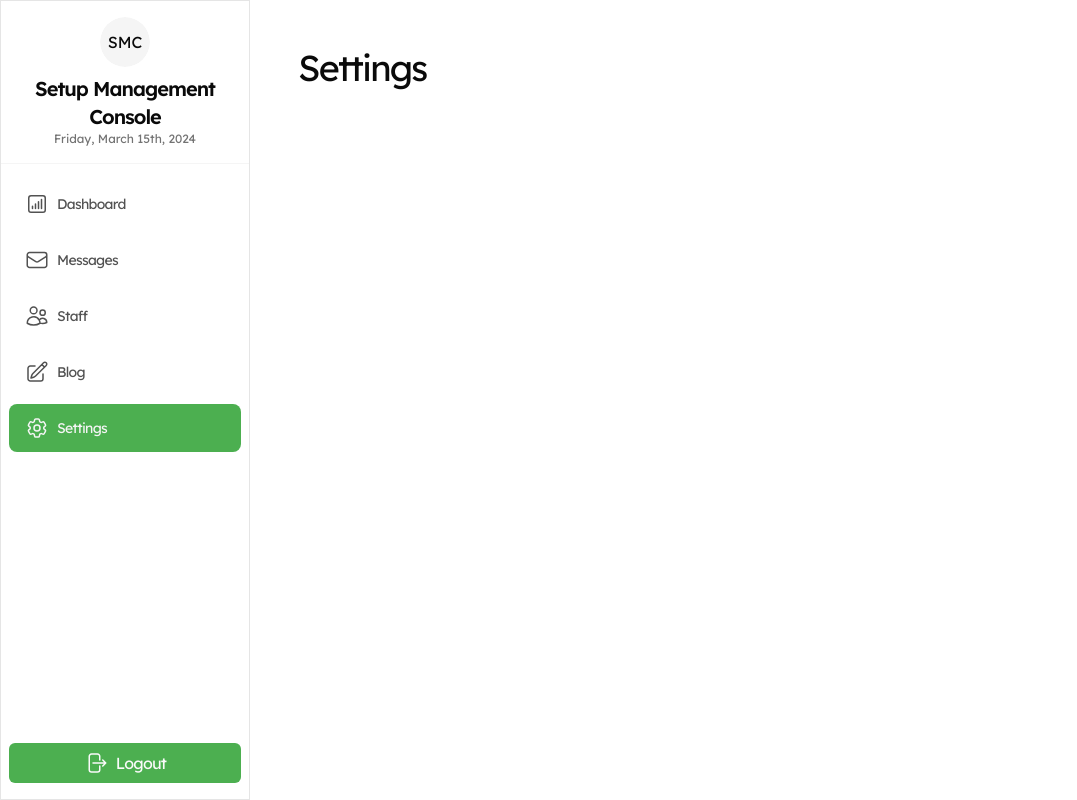
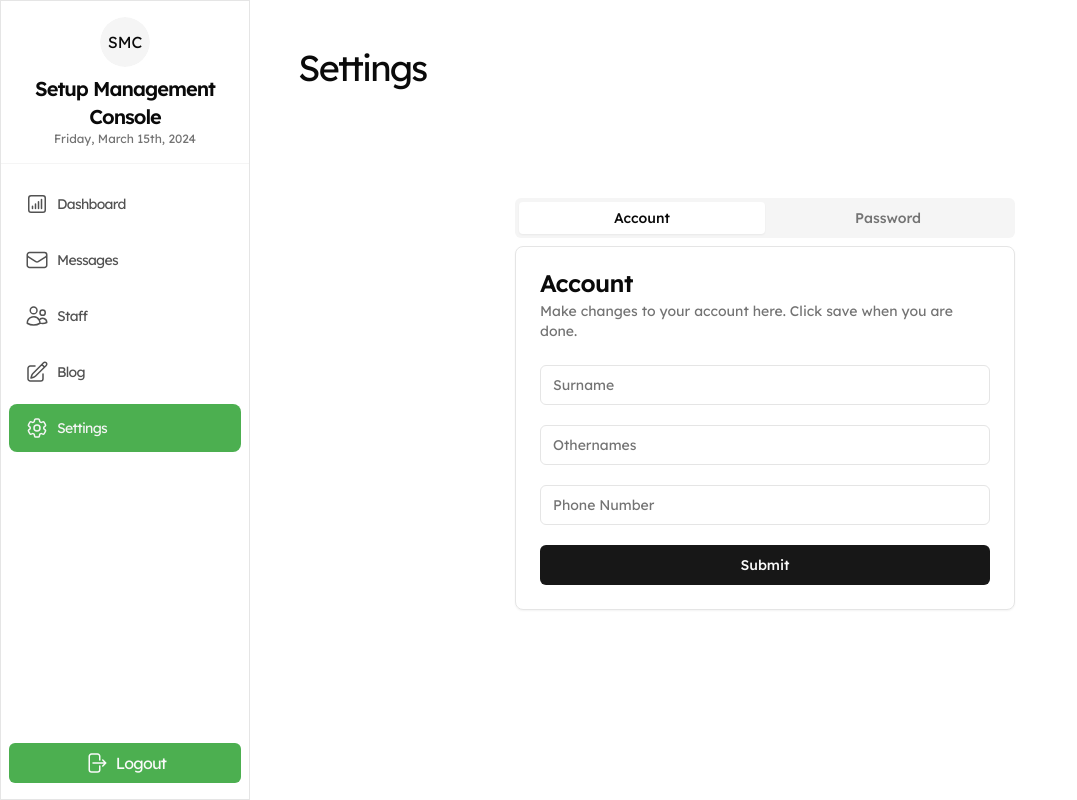
Before and after one commit to tech-threee/smc-swiftcare, a Next.js app: page /settings in a window 1280 px wide. Shown: the whole page, without its empty margins (0-1077 px from the left). Built offline with nearby package versions, Linux system fonts and the light colour scheme; no server answers.

Commit message:
update user form

```diff
--- a/src/app/(main)/settings/page.tsx
+++ b/src/app/(main)/settings/page.tsx
@@ -1,5 +1,56 @@
+import {
+    Tabs,
+    TabsContent,
+    TabsList,
+    TabsTrigger,
+} from "@/components/ui/tabs";
+import {
+    Card,
+    CardContent,
+    CardDescription,
+    CardFooter,
+    CardHeader,
+    CardTitle,
+} from "@/components/ui/card";
+import UpdateUserForm from "@/components/forms/update-user-form";
+import ChangePasswordForm from "@/components/forms/change-password-form"
+
 export default function SettingsPage() {
     return (
-        <></>
+        <div className="flex items-center justify-center  h-full">
+            <Tabs defaultValue="account" className="w-[500px]">
+                <TabsList className="grid w-full grid-cols-2">
+                    <TabsTrigger value="account">Account</TabsTrigger>
+                    <TabsTrigger value="password">Password</TabsTrigger>
+                </TabsList>
+
+                <TabsContent className="aspect-square" value="account">
+                    <Card >
+                        <CardHeader>
+                            <CardTitle>Account</CardTitle>
+                            <CardDescription>
+                                Make changes to your account here. Click save when you are done.
+                            </CardDescription>
+                        </CardHeader>
+                        <CardContent className="space-y-2">
+                            <UpdateUserForm />
+                        </CardContent>
+                    </Card>
+                </TabsContent>
+                <TabsContent className="aspect-square" value="password">
+                    <Card>
+                        <CardHeader>
+                            <CardTitle>Password</CardTitle>
+                            <CardDescription>
+                                Change your password here. After saving, you will be logged out.
+                            </CardDescription>
+                        </CardHeader>
+                        <CardContent className="space-y-2">
+                            <ChangePasswordForm />
+                        </CardContent>
+                    </Card>
+                </TabsContent>
+            </Tabs>
+        </div>
     );
 }
--- a/src/components/forms/update-user-form.tsx
+++ b/src/components/forms/update-user-form.tsx
@@ -0,0 +1,143 @@
+"use client";
+import { UserRes,  } from "@/types";
+import {  UPDATE_USER } from "@/utils/server/user";
+import { Button } from "@/components/ui/button";
+import {
+    Form,
+    FormControl,
+    FormField,
+    FormItem,
+    FormMessage,
+} from "@/components/ui/form";
+import { Input } from "@/components/ui/input";
+import * as z from "zod";
+import { zodResolver } from "@hookform/resolvers/zod";
+import { useForm } from "react-hook-form";
+import {toast} from "sonner";
+import { Loader2 } from "lucide-react";
+import { useLocalStorage } from "react-use";
+import { useMutation, useQueryClient } from "@tanstack/react-query";
+import _ from "lodash";
+
+const phoneRegex = new RegExp(
+    /^([+]?[\s0-9]+)?(\d{3}|[(]?[0-9]+[)])?([-]?[\s]?[0-9])+$/
+);
+
+const formSchema = z.object({
+    othernames: z.string().min(3, "Othername should be more than 3 characters"),
+    surname: z.string().min(3, "Surname should be more than 3 characters"),
+    phone: z.string().regex(phoneRegex, 'Invalid Number!'),
+});
+
+export default function UpdateUserForm() {
+    const [localUser, setLocalUser,] = useLocalStorage<UserRes | null>("user", null);
+
+    const form = useForm<z.infer<typeof formSchema>>({
+        resolver: zodResolver(formSchema),
+        defaultValues: {
+            othernames: localUser?.othernames || "",
+            surname: localUser?.surname || "",
+            phone: localUser?.phone || "",
+        },
+    });
+
+    const createUser = useMutation({
+        mutationFn: (values: z.infer<typeof formSchema>) => {
+            if (!localUser || !localUser?.token) {
+                throw new Error("Please login again");
+            }
+            return UPDATE_USER(values, localUser.token);
+        },
+        onSuccess: (newData) => {
+            setLocalUser(newData);
+            location.reload();
+
+            // toast.success("Created User successfully")
+            if (typeof window !== "undefined") {
+                location.reload();
+            }
+        },
+    });
+
+    function onSubmit(values: z.infer<typeof formSchema>) {
+        const toastSubmitId = toast.loading("Updating your details");
+
+        createUser.mutate(values, {
+            onSuccess: (data) => {
+                console.log(data);
+
+                toast.success(`Your details have been updated`, {
+                    id: toastSubmitId
+                });
+
+                location.reload();
+
+                if (typeof window !== "undefined") {
+                    location.reload();
+                }
+            },
+            onError: (error: any) => {
+                toast.error(error?.response?.data?.message || "Couldn't update details", {
+                    id: toastSubmitId
+                });
+                console.log(error);
+
+            }
+
+        });
+
+    }
+
+    return (
+        <Form   {...form}>
+            <form onSubmit={form.handleSubmit(onSubmit)} className=" max-w-lg w-full space-y-5  ">
+                <FormField
+                    control={form.control}
+                    name="surname"
+                    render={({ field }) => (
+                        <FormItem>
+                            <FormControl>
+                                <Input className="text-black outline-0 focus:ring-0 focus-visible:ring-offset-0 " disabled={false} placeholder="Surname" {...field} />
+                            </FormControl>
+                            <FormMessage />
+                        </FormItem>
+                    )}
+                />
+                <FormField
+                    control={form.control}
+                    name="othernames"
+                    render={({ field }) => (
+                        <FormItem>
+                            <FormControl>
+                                <Input className="text-black outline-0 focus:ring-0 focus-visible:ring-offset-0 " disabled={false} placeholder="Othernames" {...field} />
+                            </FormControl>
+                            <FormMessage />
+                        </FormItem>
+                    )}
+                />
+
+                <FormField
+                    control={form.control}
+                    name="phone"
+                    render={({ field }) => (
+                        <FormItem>
+                            <FormControl>
+                                <Input className="text-black outline-0 focus:ring-0 focus-visible:ring-offset-0 " disabled={false} placeholder="Phone Number" {...field} />
+                            </FormControl>
+                            <FormMessage />
+                        </FormItem>
+                    )}
+                />
+
+
+
+
+                <Button disabled={createUser.isPending} className=" w-full" type="submit">
+                    {createUser.isPending && <Loader2 className="animate-spin h-4 w-4 mr-4" />}
+                    Submit
+                </Button>
+            </form>
+
+        </Form>
+    );
+}
```
